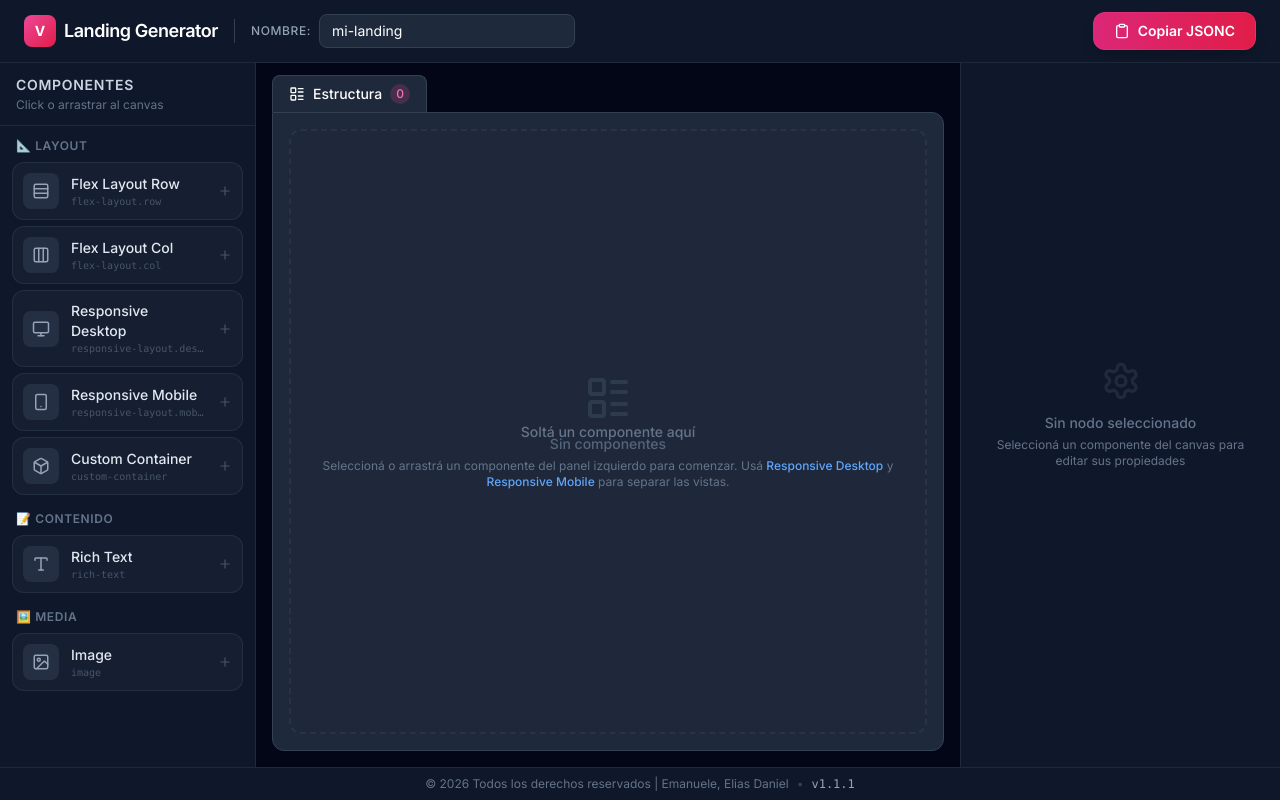
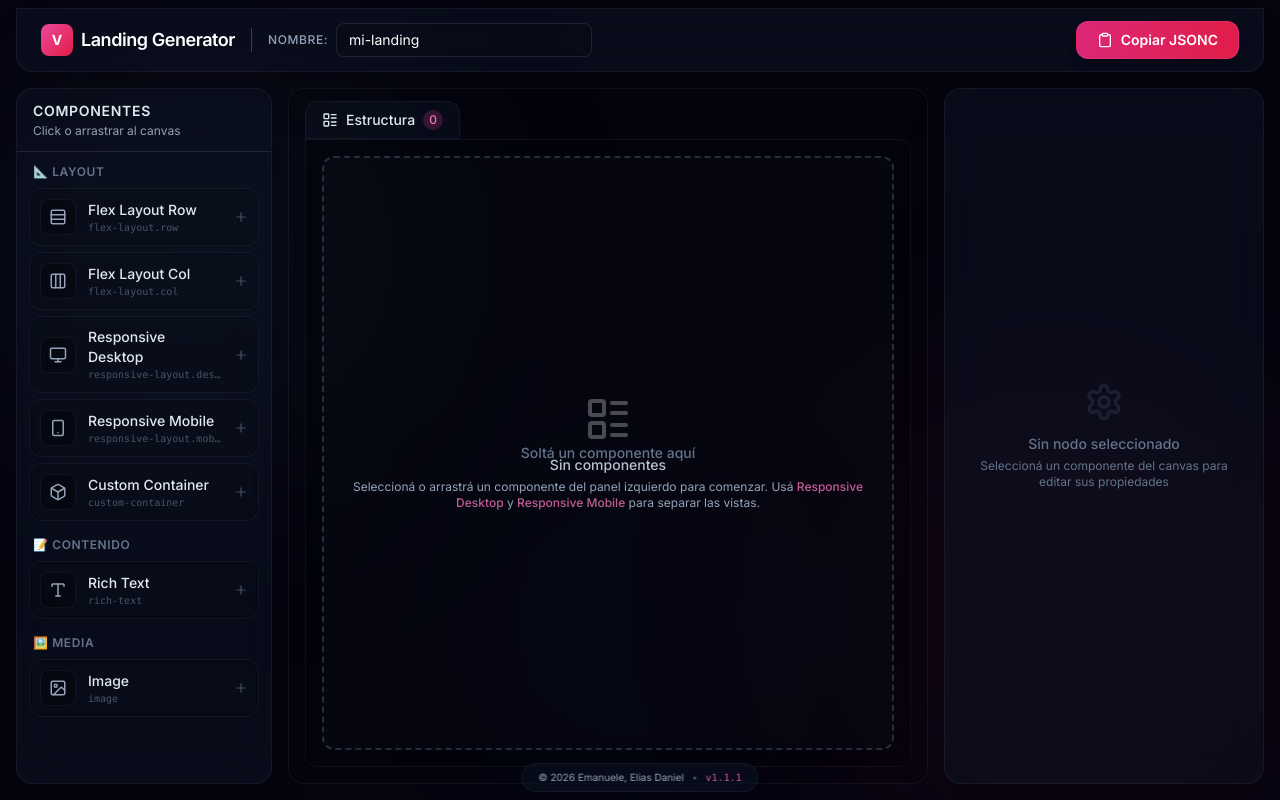
Before and after one commit to emanueleelias/vtex-landing-generator, a React (Vite) app: page / in a window 1280 px wide. Built offline with nearby package versions, Linux system fonts and the light colour scheme.

Commit message:
Implementación de glassmorphism

```diff
--- a/src/App.tsx
+++ b/src/App.tsx
@@ -84,9 +84,15 @@ export default function App() {
             onDragEnd={handleDragEnd}
             collisionDetection={pointerWithin} // point intersection is better for thin DropZones
         >
-            <div className="flex flex-col h-screen bg-slate-950">
+            <div className="mesh-bg">
+                <div className="mesh-blob-1" />
+                <div className="mesh-blob-2" />
+                <div className="mesh-blob-3" />
+            </div>
+
+            <div className="flex flex-col h-screen relative z-0">
                 {/* Header */}
-                <header className="flex items-center justify-between px-6 py-3 bg-slate-900 border-b border-slate-800">
+                <header className="flex items-center justify-between px-6 py-3 glass-panel border-b-0 rounded-b-2xl mx-4 mt-2 shadow-2xl">
                     <div className="flex items-center gap-4">
                         <div className="flex items-center gap-2">
                             <div className="w-8 h-8 rounded-lg bg-gradient-to-br from-pink-500 to-rose-600 flex items-center justify-center">
@@ -108,9 +114,9 @@ export default function App() {
                                 value={landingName}
                                 onChange={(e) => setLandingName(e.target.value)}
                                 placeholder="nombre-de-la-landing"
-                                className="bg-slate-800 border border-slate-700 rounded-lg px-3 py-1.5 text-sm text-white
-             placeholder-slate-500 focus:border-pink-500 focus:ring-1 focus:ring-pink-500/30
-             transition-all w-64"
+                                className="bg-black/20 border border-white/10 rounded-lg px-3 py-1.5 text-sm text-white
+             placeholder-slate-500 focus:border-pink-500/50 focus:bg-pink-500/5 focus:ring-1 focus:ring-pink-500/30
+             transition-all w-64 backdrop-blur-sm shadow-inner"
                             />
                         </div>
                     </div>
@@ -119,28 +125,28 @@ export default function App() {
                 </header>
 
                 {/* Layout principal 3 paneles */}
-                <div className="flex flex-1 overflow-hidden">
+                <div className="flex flex-1 overflow-hidden mt-4 gap-4 px-4 pb-4">
                     {/* Panel izquierdo: Biblioteca de bloques */}
-                    <aside className="w-64 flex-shrink-0 bg-slate-900 border-r border-slate-800 flex flex-col z-10">
+                    <aside className="w-64 flex-shrink-0 glass-panel border-b-0 rounded-2xl flex flex-col z-10 shadow-2xl overflow-hidden">
                         <BlockLibrary />
                     </aside>
 
                     {/* Panel central: Canvas */}
-                    <main className="flex-1 flex flex-col overflow-hidden">
+                    <main className="flex-1 flex flex-col overflow-hidden rounded-2xl border border-white/5 bg-black/10 shadow-inner">
                         <Canvas />
                     </main>
 
                     {/* Panel derecho: Propiedades */}
-                    <aside className="w-80 flex-shrink-0 bg-slate-900 border-l border-slate-800 flex flex-col z-10">
+                    <aside className="w-80 flex-shrink-0 glass-panel border-b-0 rounded-2xl flex flex-col z-10 shadow-2xl overflow-hidden">
                         <PropertiesPanel />
                     </aside>
                 </div>
 
-                {/* Footer */}
-                <footer className="py-2 text-center text-xs text-slate-500 bg-slate-900 border-t border-slate-800 flex justify-center items-center gap-2">
-                    <span>&copy; {new Date().getFullYear()} Todos los derechos reservados | Emanuele, Elias Daniel</span>
-                    <span className="text-slate-700">•</span>
-                    <span className="font-mono text-slate-400">v{__APP_VERSION__}</span>
+                {/* Footer flotante */}
+                <footer className="absolute bottom-2 left-1/2 -translate-x-1/2 py-1.5 px-4 rounded-full text-[10px] text-slate-400 glass-panel flex items-center gap-2 shadow-lg">
+                    <span>&copy; {new Date().getFullYear()} Emanuele, Elias Daniel</span>
+                    <span className="text-slate-600">•</span>
+                    <span className="font-mono text-pink-400/80">v{__APP_VERSION__}</span>
                 </footer>
             </div>
 
--- a/src/components/BlockLibrary.tsx
+++ b/src/components/BlockLibrary.tsx
@@ -51,12 +51,12 @@ function DraggableComponent({ definition, onAdd }: { definition: VtexComponentDe
             {...listeners}
             {...attributes}
             onClick={onAdd}
-            className={`w-full flex items-center gap-3 p-2.5 rounded-xl bg-slate-800/50
-        hover:bg-slate-800 border border-slate-700/50 hover:border-pink-500/30
-        transition-all group cursor-grab active:cursor-grabbing text-left
+            className={`w-full flex items-center gap-3 p-2.5 rounded-xl bg-black/20 backdrop-blur-sm
+        hover:bg-white/5 border border-white/5 hover:border-pink-500/30
+        transition-all shadow-sm group cursor-grab active:cursor-grabbing text-left
         ${isDragging ? 'opacity-50 ring-2 ring-pink-500' : ''}`}
         >
-            <div className="w-9 h-9 rounded-lg bg-slate-700/50 group-hover:bg-pink-500/10
+            <div className="w-9 h-9 rounded-lg bg-black/30 group-hover:bg-pink-500/10 border border-white/5
         flex items-center justify-center flex-shrink-0 transition-colors"
             >
                 <IconComponent
@@ -105,12 +105,12 @@ export default function BlockLibrary() {
     }
 
     return (
-        <div className="flex flex-col h-full">
-            <div className="px-4 py-3 border-b border-slate-800">
-                <h2 className="text-sm font-semibold text-slate-300 uppercase tracking-wider">
+        <div className="flex flex-col h-full relative z-10">
+            <div className="px-4 py-3 border-b border-white/10">
+                <h2 className="text-sm font-semibold text-slate-200 uppercase tracking-wider drop-shadow-sm">
                     Componentes
                 </h2>
-                <p className="text-xs text-slate-500 mt-0.5">
+                <p className="text-xs text-slate-400 mt-0.5">
                     Click o arrastrar al canvas
                 </p>
                 {selectedNodeId && (
--- a/src/components/Canvas.tsx
+++ b/src/components/Canvas.tsx
@@ -18,9 +18,8 @@ export default function Canvas() {
 
     return (
         <div className="flex flex-col h-full">
-            {/* Header */}
-            <div className="flex items-center gap-2 px-4 pt-3 pb-0">
-                <div className="flex items-center gap-2 px-4 py-2 bg-slate-800 rounded-t-lg text-sm font-medium text-white border-t border-l border-r border-slate-700">
+            <div className="flex items-center gap-2 px-4 pt-3 pb-0 z-10 relative">
+                <div className="flex items-center gap-2 px-4 py-2 glass-panel border-b-0 rounded-t-xl text-sm font-medium text-slate-200">
                     <LayoutList size={16} />
                     Estructura
                     <span className="text-xs px-1.5 py-0.5 rounded-full bg-pink-500/20 text-pink-400">
@@ -31,7 +30,7 @@ export default function Canvas() {
 
             {/* Contenido */}
             <div
-                className="flex-1 bg-slate-800 mx-4 mb-4 rounded-b-xl rounded-tr-xl border border-slate-700 overflow-y-auto"
+                className="flex-1 bg-black/20 mx-4 mb-4 rounded-b-xl rounded-tr-xl border border-white/5 overflow-y-auto relative z-0 backdrop-blur-md shadow-inner"
                 onClick={(e) => {
                     if (e.target === e.currentTarget) selectNode(null)
                 }}
@@ -42,14 +41,14 @@ export default function Canvas() {
                             id="root-empty"
                             parentId={null}
                             index={0}
-                            className="absolute inset-4 rounded-xl border-2 border-dashed border-slate-700/50 flex items-center justify-center text-sm font-medium z-10 bg-slate-800/20"
+                            className="absolute inset-4 rounded-xl border-2 border-dashed border-slate-600/50 flex items-center justify-center text-sm font-medium z-10 bg-slate-800/10"
                             text="Soltá un componente aquí"
                         />
-                        <LayoutList size={48} className="mb-3 opacity-30" />
-                        <p className="text-sm font-medium">Sin componentes</p>
-                        <p className="text-xs mt-1 text-center px-8 relative z-20 pointer-events-none">
+                        <LayoutList size={48} className="mb-3 opacity-30 text-white" />
+                        <p className="text-sm font-medium text-slate-300">Sin componentes</p>
+                        <p className="text-xs mt-1 text-center px-8 relative z-20 pointer-events-none text-slate-400">
                             Seleccioná o arrastrá un componente del panel izquierdo para comenzar.
-                            Usá <span className="text-blue-400 font-medium">Responsive Desktop</span> y <span className="text-blue-400 font-medium">Responsive Mobile</span> para separar las vistas.
+                            Usá <span className="text-pink-400/80 font-medium">Responsive Desktop</span> y <span className="text-pink-400/80 font-medium">Responsive Mobile</span> para separar las vistas.
                         </p>
                     </div>
                 ) : (
--- a/src/index.css
+++ b/src/index.css
@@ -10,10 +10,11 @@
 
 body {
   font-family: 'Inter', system-ui, sans-serif;
-  background-color: #0F172A;
   color: #E2E8F0;
   overflow: hidden;
   height: 100vh;
+  /* Fondo base espacial muy oscuro */
+  background-color: #050510;
 }
 
 #root {
@@ -22,10 +23,10 @@ body {
   flex-direction: column;
 }
 
-/* Scrollbar personalizado */
+/* Scrollbar moderno semitransparente */
 ::-webkit-scrollbar {
-  width: 6px;
-  height: 6px;
+  width: 5px;
+  height: 5px;
 }
 
 ::-webkit-scrollbar-track {
@@ -33,12 +34,12 @@ body {
 }
 
 ::-webkit-scrollbar-thumb {
-  background: #475569;
-  border-radius: 3px;
+  background: rgba(71, 85, 105, 0.4);
+  border-radius: 4px;
 }
 
 ::-webkit-scrollbar-thumb:hover {
-  background: #64748B;
+  background: rgba(100, 116, 139, 0.8);
 }
 
 /* Transiciones suaves globales */
@@ -46,36 +47,95 @@ button,
 input,
 select,
 textarea {
-  transition: all 0.15s ease;
+  transition: all 0.2s cubic-bezier(0.4, 0, 0.2, 1);
 }
 
-/* Focus ring estilo */
+/* Focus ring estilo cristal */
 input:focus,
 textarea:focus,
 select:focus {
   outline: none;
-  ring: 2px;
-  ring-color: #F71963;
+  box-shadow: 0 0 0 2px rgba(247, 25, 99, 0.3);
+}
+
+/* Glassmorphism Classes reutilizables */
+@layer utilities {
+  .glass-panel {
+    @apply bg-slate-900/40 backdrop-blur-xl border border-white/5;
+  }
+  .glass-card {
+    @apply bg-slate-800/20 backdrop-blur-md border border-white/5 shadow-lg;
+  }
+}
+
+/* Mesh Gradient Animado (Fondo global) */
+.mesh-bg {
+  position: fixed;
+  top: 0;
+  left: 0;
+  width: 100vw;
+  height: 100vh;
+  z-index: -1;
+  background-color: #050510;
+  overflow: hidden;
+}
+
+.mesh-blob-1,
+.mesh-blob-2,
+.mesh-blob-3 {
+  position: absolute;
+  filter: blur(80px);
+  border-radius: 50%;
+  opacity: 0.5;
+  animation: float 20s infinite ease-in-out alternate;
+}
+
+.mesh-blob-1 {
+  top: -10%;
+  left: -10%;
+  width: 50vw;
+  height: 50vw;
+  background: radial-gradient(circle, rgba(20, 32, 50, 0.8) 0%, rgba(20, 32, 50, 0) 70%);
+  animation-duration: 25s;
+}
+
+.mesh-blob-2 {
+  bottom: -20%;
+  right: -10%;
+  width: 60vw;
+  height: 60vw;
+  background: radial-gradient(circle, rgba(247, 25, 99, 0.15) 0%, rgba(247, 25, 99, 0) 70%);
+  animation-duration: 30s;
+  animation-delay: -5s;
+}
+
+.mesh-blob-3 {
+  top: 40%;
+  left: 30%;
+  width: 40vw;
+  height: 40vw;
+  background: radial-gradient(circle, rgba(29, 78, 216, 0.1) 0%, rgba(29, 78, 216, 0) 70%);
+  animation-duration: 28s;
+  animation-direction: alternate-reverse;
+}
+
+@keyframes float {
+  0% { transform: translate(0, 0) scale(1); }
+  50% { transform: translate(5%, 5%) scale(1.05); }
+  100% { transform: translate(-5%, 10%) scale(0.95); }
 }
 
 /* Animación de entrada para bloques */
 @keyframes slideIn {
-  from {
-    opacity: 0;
-    transform: translateY(8px);
-  }
-  to {
-    opacity: 1;
-    transform: translateY(0);
-  }
+  from { opacity: 0; transform: translateY(8px); }
+  to { opacity: 1; transform: translateY(0); }
+}
+.block-enter {
+  animation: slideIn 0.3s cubic-bezier(0.16, 1, 0.3, 1);
 }
 
-.block-enter {
-  animation: slideIn 0.2s ease-out;
+/* Indicador de drag (DnD) version Glass */
+.drag-over {
+  border-color: rgba(247, 25, 99, 0.6) !important;
+  background-color: rgba(247, 25, 99, 0.1) !important;
 }
-
-/* Indicador de drag */
-.drag-over {
-  border-color: #F71963 !important;
-  background-color: rgba(247, 25, 99, 0.05) !important;
-}
```
Also changed, not shown: src/components/BlockCard.tsx (+12 -13 lines), src/components/PropertiesPanel.tsx (+26 -26 lines), 1 other file (tests, documents, lock files or other folders).
